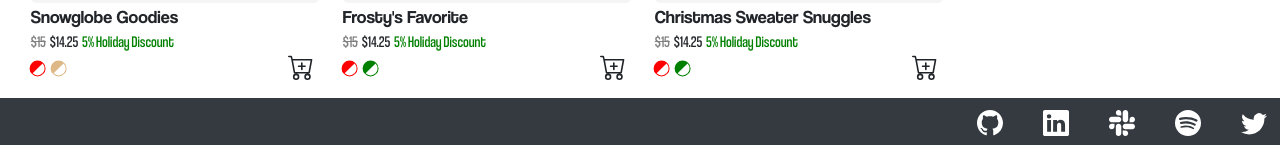
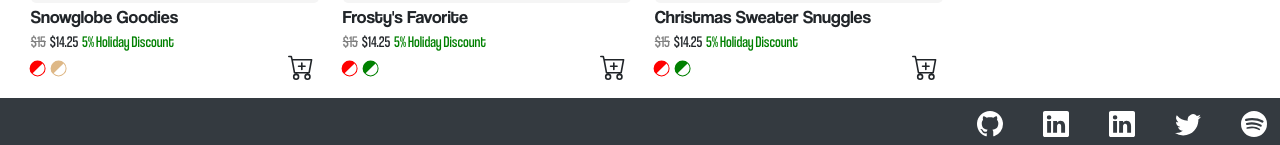
Before and after one commit to michaellgans/holbertonschool-hacksprint, a Flask app: page / in a window 1280 px wide. Shown: the part 3435-3580 px from the top of the page. Run offline with Flask 3, Linux system fonts and the light colour scheme; some libraries are stand-ins or nearby versions.

Commit message:
M - social media links active

```diff
--- a/website/static/styles/home.css
+++ b/website/static/styles/home.css
@@ -79,11 +79,28 @@ footer {
     background-color: #343a40;
 }
 
-footer > svg {
-    margin: 0px 20px;
+#footerIcon1,
+#footerIcon2,
+#footerIcon3,
+#footerIcon4,
+#footerIcon5 {
+    margin: 0px 10px;
+    color: white;
 }
 
 /* fix this */
-#footerIcon1:hover, #footerIcon2, #footerIcon3, #footerIcon4, #footerIcon5 {
-    color: aqua;
+#footerIcon1:hover,
+#footerIcon2:hover,
+#footerIcon3:hover,
+#footerIcon4:hover,
+#footerIcon5:hover {
+    color: grey;
 }
+
+#footerIcon1:active,
+#footerIcon2:active,
+#footerIcon3:active,
+#footerIcon4:active,
+#footerIcon5:active {
+    color: lightgray;
+}
--- a/website/templates/home.html
+++ b/website/templates/home.html
@@ -713,21 +713,50 @@ Sock It 2 Ya - Home
               </div>
             </div>
             <footer>
-              <svg id="footerIcon1" xmlns="http://www.w3.org/2000/svg" width="26" height="26" fill="white" class="bi bi-github" viewBox="0 0 16 16">
+              <!-- Github Icon -->
+              <div id="footerIcon1">
+                <a href="https://github.com/michaellgans/holbertonschool-hacksprint">
+                  <svg id="footerIcon1" xmlns="http://www.w3.org/2000/svg" width="26" height="26" fill="currentcolor" class="bi bi-github" viewBox="0 0 16 16">
                       <path d="M8 0C3.58 0 0 3.58 0 8c0 3.54 2.29 6.53 5.47 7.59.4.07.55-.17.55-.38 0-.19-.01-.82-.01-1.49-2.01.37-2.53-.49-2.69-.94-.09-.23-.48-.94-.82-1.13-.28-.15-.68-.52-.01-.53.63-.01 1.08.58 1.23.82.72 1.21 1.87.87 2.33.66.07-.52.28-.87.51-1.07-1.78-.2-3.64-.89-3.64-3.95 0-.87.31-1.59.82-2.15-.08-.2-.36-1.02.08-2.12 0 0 .67-.21 2.2.82.64-.18 1.32-.27 2-.27.68 0 1.36.09 2 .27 1.53-1.04 2.2-.82 2.2-.82.44 1.1.16 1.92.08 2.12.51.56.82 1.27.82 2.15 0 3.07-1.87 3.75-3.65 3.95.29.25.54.73.54 1.48 0 1.07-.01 1.93-.01 2.2 0 .21.15.46.55.38A8.012 8.012 0 0 0 16 8c0-4.42-3.58-8-8-8"/>
                   </svg>
-              <svg id="footerIcon2" xmlns="http://www.w3.org/2000/svg" width="26" height="26" fill="white" class="bi bi-linkedin" viewBox="0 0 16 16">
+                </a>
+              </div>
+
+              <!-- Michael LinkedIn Icon -->
+              <div id="footerIcon2">
+                <a href="https://www.linkedin.com/in/michael-l-gans-615b04234/">
+                  <svg id="footerIcon2" xmlns="http://www.w3.org/2000/svg" width="26" height="26" fill="currentcolor" class="bi bi-linkedin" viewBox="0 0 16 16">
                     <path d="M0 1.146C0 .513.526 0 1.175 0h13.65C15.474 0 16 .513 16 1.146v13.708c0 .633-.526 1.146-1.175 1.146H1.175C.526 16 0 15.487 0 14.854V1.146zm4.943 12.248V6.169H2.542v7.225h2.401m-1.2-8.212c.837 0 1.358-.554 1.358-1.248-.015-.709-.52-1.248-1.342-1.248-.822 0-1.359.54-1.359 1.248 0 .694.521 1.248 1.327 1.248h.016zm4.908 8.212V9.359c0-.216.016-.432.08-.586.173-.431.568-.878 1.232-.878.869 0 1.216.662 1.216 1.634v3.865h2.401V9.25c0-2.22-1.184-3.252-2.764-3.252-1.274 0-1.845.7-2.165 1.193v.025h-.016a5.54 5.54 0 0 1 .016-.025V6.169h-2.4c.03.678 0 7.225 0 7.225h2.4"/>
                   </svg>
-              <svg id="footerIcon3" xmlns="http://www.w3.org/2000/svg" width="26" height="26" fill="white" class="bi bi-slack" viewBox="0 0 16 16">
-                  <path d="M3.362 10.11c0 .926-.756 1.681-1.681 1.681S0 11.036 0 10.111C0 9.186.756 8.43 1.68 8.43h1.682zm.846 0c0-.924.756-1.68 1.681-1.68s1.681.756 1.681 1.68v4.21c0 .924-.756 1.68-1.68 1.68a1.685 1.685 0 0 1-1.682-1.68zM5.89 3.362c-.926 0-1.682-.756-1.682-1.681S4.964 0 5.89 0s1.68.756 1.68 1.68v1.682zm0 .846c.924 0 1.68.756 1.68 1.681S6.814 7.57 5.89 7.57H1.68C.757 7.57 0 6.814 0 5.89c0-.926.756-1.682 1.68-1.682zm6.749 1.682c0-.926.755-1.682 1.68-1.682.925 0 1.681.756 1.681 1.681s-.756 1.681-1.68 1.681h-1.681zm-.848 0c0 .924-.755 1.68-1.68 1.68A1.685 1.685 0 0 1 8.43 5.89V1.68C8.43.757 9.186 0 10.11 0c.926 0 1.681.756 1.681 1.68zm-1.681 6.748c.926 0 1.682.756 1.682 1.681S11.036 16 10.11 16s-1.681-.756-1.681-1.68v-1.682h1.68zm0-.847c-.924 0-1.68-.755-1.68-1.68 0-.925.756-1.681 1.68-1.681h4.21c.924 0 1.68.756 1.68 1.68 0 .926-.756 1.681-1.68 1.681h-4.21z"/>
+                </a>
+              </div>
+
+              <!-- Kier LinkedIn Icon -->
+              <div id="footerIcon3">
+                <a href="https://www.linkedin.com/in/kier-mcalister-84b933102/">
+                  <svg id="footerIcon2" xmlns="http://www.w3.org/2000/svg" width="26" height="26" fill="currentcolor" class="bi bi-linkedin" viewBox="0 0 16 16">
+                    <path d="M0 1.146C0 .513.526 0 1.175 0h13.65C15.474 0 16 .513 16 1.146v13.708c0 .633-.526 1.146-1.175 1.146H1.175C.526 16 0 15.487 0 14.854V1.146zm4.943 12.248V6.169H2.542v7.225h2.401m-1.2-8.212c.837 0 1.358-.554 1.358-1.248-.015-.709-.52-1.248-1.342-1.248-.822 0-1.359.54-1.359 1.248 0 .694.521 1.248 1.327 1.248h.016zm4.908 8.212V9.359c0-.216.016-.432.08-.586.173-.431.568-.878 1.232-.878.869 0 1.216.662 1.216 1.634v3.865h2.401V9.25c0-2.22-1.184-3.252-2.764-3.252-1.274 0-1.845.7-2.165 1.193v.025h-.016a5.54 5.54 0 0 1 .016-.025V6.169h-2.4c.03.678 0 7.225 0 7.225h2.4"/>
                   </svg>
-              <svg id="footerIcon4" xmlns="http://www.w3.org/2000/svg" width="26" height="26" fill="white" class="bi bi-spotify" viewBox="0 0 16 16">
+                </a>
+              </div>
+
+              <!-- Keeks Twitter Icon -->
+              <div id="footerIcon4">
+                <a href="https://twitter.com/throhingarts">
+                  <svg id="footerIcon5" xmlns="http://www.w3.org/2000/svg" width="26" height="26" fill="currentcolor" class="bi bi-twitter" viewBox="0 0 16 16">
+                    <path d="M5.026 15c6.038 0 9.341-5.003 9.341-9.334 0-.14 0-.282-.006-.422A6.685 6.685 0 0 0 16 3.542a6.658 6.658 0 0 1-1.889.518 3.301 3.301 0 0 0 1.447-1.817 6.533 6.533 0 0 1-2.087.793A3.286 3.286 0 0 0 7.875 6.03a9.325 9.325 0 0 1-6.767-3.429 3.289 3.289 0 0 0 1.018 4.382A3.323 3.323 0 0 1 .64 6.575v.045a3.288 3.288 0 0 0 2.632 3.218 3.203 3.203 0 0 1-.865.115 3.23 3.23 0 0 1-.614-.057 3.283 3.283 0 0 0 3.067 2.277A6.588 6.588 0 0 1 .78 13.58a6.32 6.32 0 0 1-.78-.045A9.344 9.344 0 0 0 5.026 15"/>
+                  </svg>
+                </a>
+              </div>
+
+              <!-- Spotify Icon -->
+              <div id="footerIcon5">
+                <a href="https://open.spotify.com/playlist/0sehgq9gKuzkdRL2YXJ2tC?si=b9dac935c84d4874">
+                  <svg id="footerIcon4" xmlns="http://www.w3.org/2000/svg" width="26" height="26" fill="currentcolor" class="bi bi-spotify" viewBox="0 0 16 16">
                     <path d="M8 0a8 8 0 1 0 0 16A8 8 0 0 0 8 0m3.669 11.538a.498.498 0 0 1-.686.165c-1.879-1.147-4.243-1.407-7.028-.77a.499.499 0 0 1-.222-.973c3.048-.696 5.662-.397 7.77.892a.5.5 0 0 1 .166.686zm.979-2.178a.624.624 0 0 1-.858.205c-2.15-1.321-5.428-1.704-7.972-.932a.625.625 0 0 1-.362-1.194c2.905-.881 6.517-.454 8.986 1.063a.624.624 0 0 1 .206.858m.084-2.268C10.154 5.56 5.9 5.419 3.438 6.166a.748.748 0 1 1-.434-1.432c2.825-.857 7.523-.692 10.492 1.07a.747.747 0 1 1-.764 1.288z"/>
                   </svg>
-              <svg id="footerIcon5" xmlns="http://www.w3.org/2000/svg" width="26" height="26" fill="white" class="bi bi-twitter" viewBox="0 0 16 16">
-                  <path d="M5.026 15c6.038 0 9.341-5.003 9.341-9.334 0-.14 0-.282-.006-.422A6.685 6.685 0 0 0 16 3.542a6.658 6.658 0 0 1-1.889.518 3.301 3.301 0 0 0 1.447-1.817 6.533 6.533 0 0 1-2.087.793A3.286 3.286 0 0 0 7.875 6.03a9.325 9.325 0 0 1-6.767-3.429 3.289 3.289 0 0 0 1.018 4.382A3.323 3.323 0 0 1 .64 6.575v.045a3.288 3.288 0 0 0 2.632 3.218 3.203 3.203 0 0 1-.865.115 3.23 3.23 0 0 1-.614-.057 3.283 3.283 0 0 0 3.067 2.277A6.588 6.588 0 0 1 .78 13.58a6.32 6.32 0 0 1-.78-.045A9.344 9.344 0 0 0 5.026 15"/>
-              </svg>
+                </a>
+              </div>
           </footer>
     </div>
 {% endblock %}
```
Lines whose indentation alone changed are shown as unchanged.
